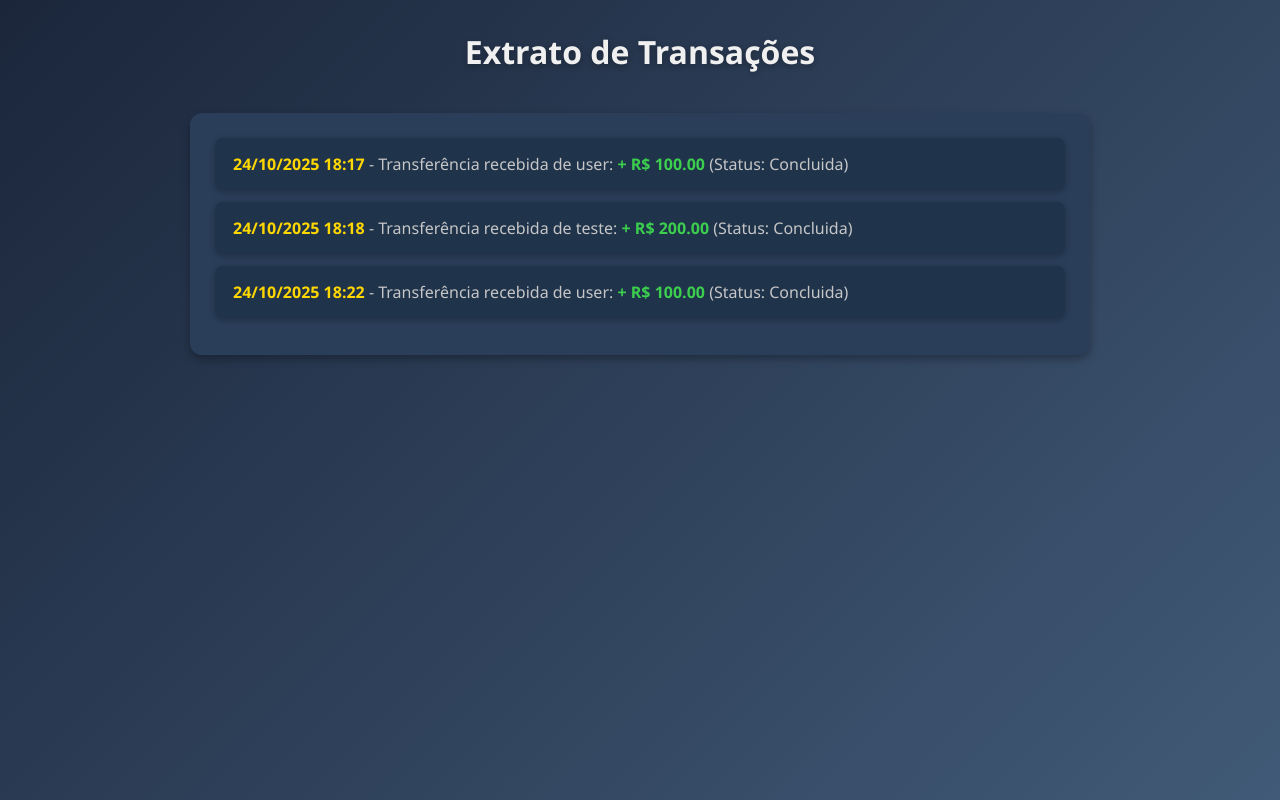
After one commit to Viniciusvass/OdinBank, a Django app: template templates/users/perfil/cliente/extrato.html in a window 1280 px wide. The commit adds this page. Run offline with Django 5.2, Linux system fonts and the light colour scheme; the template is opened without the code that fills it: values that come from a table or form of the project are taken from there, others are empty; data comes from the database, SQL or seed files in the repository; both versions use the stored data as it was after the commit.

Commit message:
Agora é possivel ver o extrato

```diff
--- a/odinBank/settings.py
+++ b/odinBank/settings.py
@@ -105,7 +105,7 @@ AUTH_PASSWORD_VALIDATORS = [
 
 LANGUAGE_CODE = 'en-us'
 
-TIME_ZONE = 'UTC'
+TIME_ZONE = 'America/Sao_Paulo'
 
 USE_I18N = True
 
--- /dev/null
+++ b/static/perfil/cliente/extrato/style.css
@@ -0,0 +1,120 @@
+/* ===============================
+   Extrato - OdinBank
+   Tema: Dark Azul + Dourado
+   =============================== */
+
+/* RESET BÁSICO */
+* {
+    margin: 0;
+    padding: 0;
+    box-sizing: border-box;
+    font-family: 'Segoe UI', Tahoma, Geneva, Verdana, sans-serif;
+}
+
+/* VARIÁVEIS DE CORES */
+:root {
+    --primary-color: #FFD700; /* Dourado */
+    --secondary-color: #415A77; /* Azul escuro */
+    --background-dark: #1B263B;
+    --card-bg: #2A3E59;
+    --card-hover-bg: #1F334B;
+    --text-color: #c6c6c6;
+    --positive-color: #3CCF4E;
+    --negative-color: #FF4E4E;
+}
+
+/* BODY */
+body {
+    background: linear-gradient(135deg, var(--background-dark), var(--secondary-color));
+    color: var(--text-color);
+    min-height: 100vh;
+    padding: 30px;
+}
+
+/* CONTAINER PRINCIPAL */
+.dashboard-container {
+    max-width: 900px;
+    margin: 0 auto;
+}
+
+/* HEADER */
+.main-header {
+    text-align: center;
+    margin-bottom: 40px;
+}
+
+.main-header h1 {
+    font-size: 2em;
+    color: #f0f0f0;
+    text-shadow: 0 2px 6px rgba(0,0,0,0.3);
+}
+
+/* SEÇÃO DE EXTRATO */
+.extrato-section {
+    background-color: var(--card-bg);
+    padding: 25px;
+    border-radius: 12px;
+    box-shadow: 0 4px 8px rgba(0,0,0,0.3);
+}
+
+/* LISTA DE TRANSFERÊNCIAS */
+.extrato-list {
+    list-style: none;
+}
+
+.extrato-list li {
+    background-color: var(--card-hover-bg);
+    padding: 15px 18px;
+    margin-bottom: 12px;
+    border-radius: 8px;
+    box-shadow: 0 2px 6px rgba(0,0,0,0.25);
+    transition: transform 0.2s, background-color 0.3s;
+}
+
+.extrato-list strong {
+    color: var(--primary-color);
+}
+
+.valor-positivo {
+    color: var(--positive-color);
+    font-weight: bold;
+}
+
+.valor-negativo {
+    color: var(--negative-color);
+    font-weight: bold;
+}
+
+/* STATUS */
+.extrato-list li em,
+.extrato-list li span.status {
+    font-style: italic;
+    color: #a9a9a9;
+}
+
+/* MENSAGEM DE VAZIO */
+.extrato-list li:last-child:only-child {
+    text-align: center;
+    color: #bbb;
+    background: transparent;
+    box-shadow: none;
+}
+
+/* RESPONSIVIDADE */
+@media (max-width: 600px) {
+    body {
+        padding: 20px;
+    }
+
+    .main-header h1 {
+        font-size: 1.6em;
+    }
+
+    .extrato-section {
+        padding: 18px;
+    }
+
+    .extrato-list li {
+        font-size: 0.95em;
+    }
+}
--- /dev/null
+++ b/templates/users/perfil/cliente/extrato.html
@@ -0,0 +1,39 @@
+<!DOCTYPE html>
+<html lang="pt-BR">
+<head>
+    <meta charset="UTF-8">
+    <meta name="viewport" content="width=device-width, initial-scale=1.0">
+    <title>Extrato - OdinBank</title>
+    {% load static %}
+    <link rel="stylesheet" href="{% static 'perfil/cliente/extrato/style.css' %}">
+</head>
+<body>
+    <div class="dashboard-container">
+        <main class="main-content">
+            <header class="main-header">
+                <h1>Extrato de Transações</h1>
+            </header>
+
+            <section class="extrato-section">
+                <ul class="extrato-list">
+                    {% for t in transferencias %}
+                        <li>
+                            <strong>{{ t.data_transferencia|date:"d/m/Y H:i" }}</strong> -
+                            {% if t.remetente == user %}
+                                Transferência enviada para {{ t.destinatario.username }}:
+                                <span class="valor-negativo">- R$ {{ t.valor }}</span>
+                            {% else %}
+                                Transferência recebida de {{ t.remetente.username }}:
+                                <span class="valor-positivo">+ R$ {{ t.valor }}</span>
+                            {% endif %}
+                            (Status: {{ t.status|capfirst }})
+                        </li>
+                    {% empty %}
+                        <li>Nenhuma transação encontrada.</li>
+                    {% endfor %}
+                </ul>
+            </section>
+        </main>
+    </div>
+</body>
+</html>
--- a/templates/users/perfil/cliente/index.html
+++ b/templates/users/perfil/cliente/index.html
@@ -39,7 +39,8 @@
                 <h2>Ações Rápidas</h2>
                 <div class="card actions-grid">
                     <a href="{% url 'users:transferencia' %}" class="action-btn">Nova Transferência</a>
-                    <button class="action-btn">Ver Extrato</button>
+                    <a href="{% url 'users:extrato' %}" class="action-btn">Ver Extrato</a>
+                    <!-- <button class="action-btn">Ver Extrato</button> -->
                     <button class="action-btn">Editar Perfil</button>
                     <button class="action-btn">Pagamentos</button>
                 </div>
--- a/users/urls.py
+++ b/users/urls.py
@@ -12,6 +12,6 @@ urlpatterns = [
     path('solicitacoes/', views.lista_solicitacoes_gerente, name='lista_solicitacoes_gerente'),
     path('solicitacoes/<int:solicitacao_id>/', views.responder_solicitacao, name='responder_solicitacao'),
     path("transferencia/", views.transferencia, name="transferencia"),
-
+    path('extrato/', views.extrato, name='extrato'),
 
 ]
```
Also changed, not shown: users/models.py (+3 -9 lines), users/views.py (+34 -0 lines), db.sqlite3.
